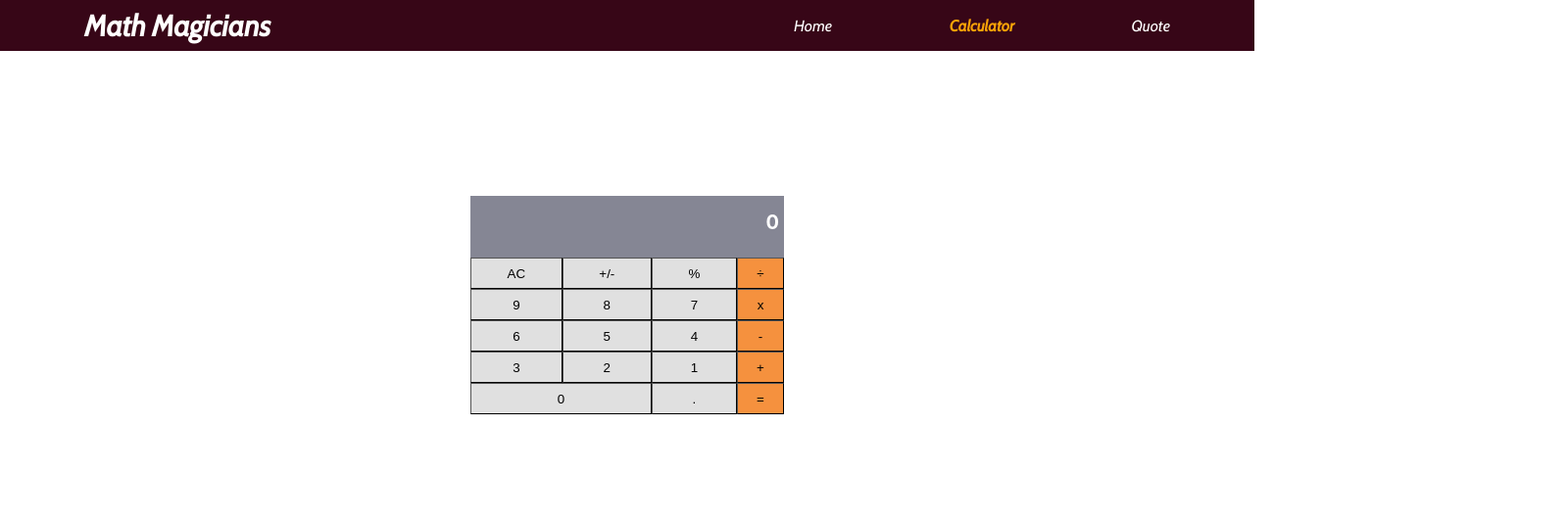
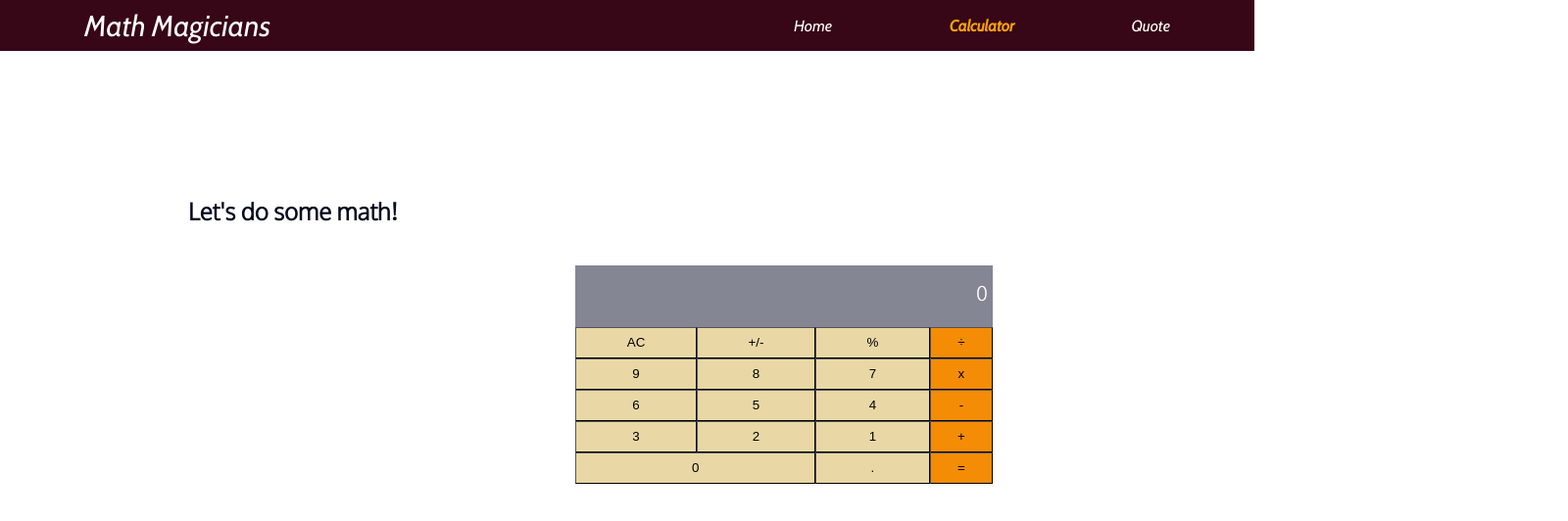
Before and after one commit to safafa/math-magicians, a React (Create React App) app: page /calculator in a window 1280 px wide. Shown: the top 532 px of the page at 98% size, 1600 px wide, since content can reach past the window. Built offline with nearby package versions, Linux system fonts and the light colour scheme.

Commit message:
Style calcutor

```diff
--- a/src/App.css
+++ b/src/App.css
@@ -1,7 +1,7 @@
 .calculator {
-  width: 25%;
+  width: 35%;
   margin: auto;
-  padding: 10% 0;
+  align-self: flex-end;
 }
 
 .screen {
@@ -25,12 +25,11 @@
   flex-direction: column;
   justify-content: space-evenly;
   width: 15%;
-  background-color: aqua;
 }
 
 .cornerButton {
   height: 20%;
-  background-color: #f5913e;
+  background-color: #f48c06;
   border-width: 1px;
 }
 
@@ -42,7 +41,7 @@
 }
 
 .innerButton {
-  background-color: #e0e0e0;
+  background-color: #e9d8a6;
   border-width: 1px;
 }
 
--- a/src/components/calculator.js
+++ b/src/components/calculator.js
@@ -1,7 +1,7 @@
 import React, { useState } from 'react';
 import Calculate from '../logic/calculate';
 
-export default function Calculator() {
+const Calculator = () => {
   const stateObj = {
     total: '0',
     next: null,
@@ -18,6 +18,8 @@ export default function Calculator() {
   const numbers = ['AC', '+/-', '%', 9, 8, 7, 6, 5, 4, 3, 2, 1].map((number) => <button type="button" key={number} className="innerButton" id={number} name={number} onClick={handleClick}>{number}</button>);
   const verticalSymbols = ['÷', 'x', '-', '+', '='].map((symbol) => <button type="button" key={symbol} className="cornerButton" name={symbol} onClick={handleClick}>{symbol}</button>);
   return (
+    <section>
+      <h1> Let&#39;s do some math!</h1>
       <div className="calculator">
         <p className="screen">
           <span>{obj.total}</span>
@@ -33,5 +35,8 @@ export default function Calculator() {
           </div>
         </div>
       </div>
+    </section>
   );
-}
+};
+
+export default Calculator;
--- a/src/css/home.css
+++ b/src/css/home.css
@@ -0,0 +1,5 @@
+@import url("https://fonts.googleapis.com/css2?family=Oxygen:wght@300&display=swap");
+
+section {
+  font-family: "Oxygen", sans-serif;
+}
--- a/src/css/quote.css
+++ b/src/css/quote.css
@@ -1,19 +1,19 @@
 @import url("https://fonts.googleapis.com/css2?family=Dancing+Script:wght@700&display=swap");
 
 section {
-  width: 80%;
+  width: 95%;
   margin: auto;
-  padding: 20% 2%;
+  padding: 10% 15%;
   display: flex;
   flex-direction: column;
   color: #03071e;
 }
 
-span {
-  align-self: flex-end;
+.author {
+  align-self: center;
   font-weight: bold;
 }
 
-h1 {
+.quote {
   font-family: "Dancing Script", cursive;
 }
--- a/src/pages/home.js
+++ b/src/pages/home.js
@@ -1,4 +1,5 @@
 import React from 'react';
+import '../css/home.css';
 
 const Home = () => (
   <section>
--- a/src/pages/quote.js
+++ b/src/pages/quote.js
@@ -3,8 +3,8 @@ import '../css/quote.css';
 
 const Quote = () => (
   <section>
-    <h1>Mathematics is the most beautiful and most powerful creation of the human spirit.</h1>
-    <span>— Stefan Banach</span>
+    <h1 className="quote">Mathematics is the most beautiful and most powerful creation of the human spirit.</h1>
+    <span className="author">— Stefan Banach</span>
   </section>
 );
 
```
Lines whose indentation alone changed are shown as unchanged.
